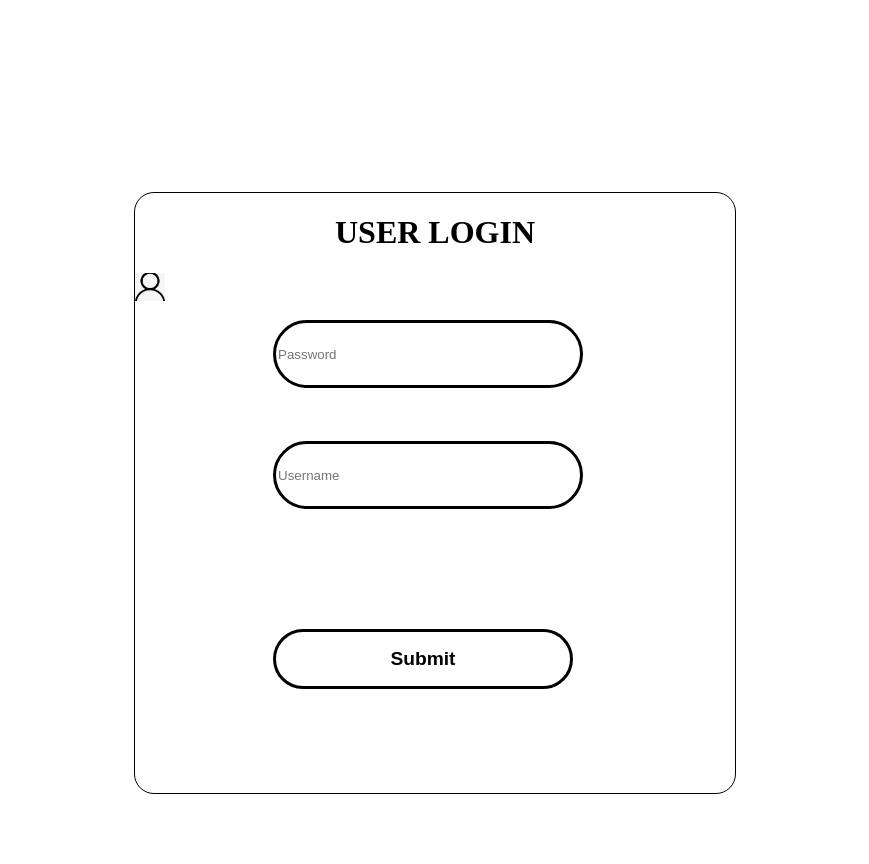
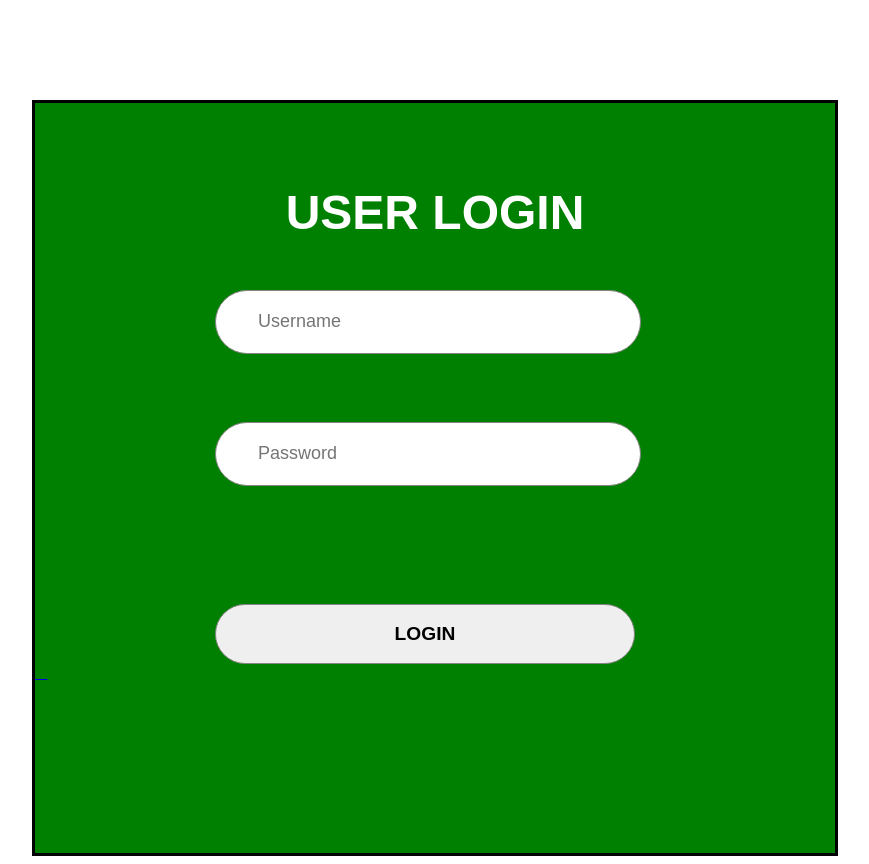
Before and after one commit to Usman-52/classTask, a plain HTML site: page index.html in a window 1280 px wide. Shown: the whole page, without its empty margins (205-1074 px from the left). Before the commit the page ends 802 px from the top, so only its background shows below. Drawn offline with Linux system fonts and the light colour scheme.

Commit message:
i made some chages in my form

```diff
--- a/index.html
+++ b/index.html
@@ -4,22 +4,36 @@
     <meta charset="UTF-8">
     <meta name="viewport" content="width=device-width, initial-scale=1.0">
     <link rel="stylesheet" href="style.css">
-    <title>Form</title>
+     <link
+      rel="stylesheet"
+      href="https://cdnjs.cloudflare.com/ajax/libs/font-awesome/6.5.1/css/all.min.css"
+      integrity="sha512-DTOQO9RWCH3ppGqcWaEA1BIZOC6xxalwEsw9c2QQeAIftl+Vegovlnee1c9QX4TctnWMn13TZye+giMm8e2LwA=="
+      crossorigin="anonymous"
+      referrerpolicy="no-referrer"
+    />
+    <title>Login Form</title>
 </head>
-<body
-    <div id="Form">
-        <h1>USER LOGIN </h1>
+<body>
+    <div id="whole">
+        <h1>USER LOGIN</h1>
 
-            <img src="./icons/user.png" width="30px" >
-            <label for="name"></label>
-            <input type="text" name="name" id="name" placeholder="Password">
+        <form action="">
+            <div class="password">
 
+                <input type="text" name="username" id="username" placeholder="Username">
+                <i class="fa-thin fa-circle-user"></i>
+            </div>
             <br>
-            <label for=""><i class="fa-thin fa-user"></i></label>
-            <input type="password" name="password" id="password" placeholder="Username">
+            <div class="password">
+                <input type="text" name="password" id="password" placeholder="Password">
+            </div>
             <br>
-            <button style="text-align: center;" type="submit">Submit</button >
+            <div class="password">
+                <button type="submit" id="Login" >LOGIN</button>
+            </div>
 
+        </form>
+        <a href="google.come"><i class="fa-thin fa-circle-user"></i></a>
     </div>
 </body>
 </html>
--- a/style.css
+++ b/style.css
@@ -1,65 +1,67 @@
-body{
-    background-color: white;
+#whole{
+    margin-left: auto;
+    margin-right: auto;
+    width: 800px;
+    height: 700px;
+    border: 3px solid black;
+    padding-top: 50px;
+    margin-top: 100px;
+    background-color: green;
+
 }
 
-#Form{
-    margin-top: 15%;
-    margin-left: auto;
-    margin-right: auto;
-    width: 600px;
-    height: 600Px;
-    /* margin-bottom: 15%; */
-    border: 1px solid black;
-    border-radius: 20px;
-    /* background-color: black; */
+h1{
+    text-align: center;
+    color: white;
+    font-size: 300%;
+    font-family:sans-serif;
+}
+
+.password{
+    /* padding-top: ; */
+    margin-top: 50px;
+    margin-left: 180px;
 
 
 }
 
-#name {
-    display: flex;
-    width: 300Px;
+#username{
+    width: 420px;
     height: 60px;
-    margin-top:15px;
-    margin-left: 23%;
-    margin-bottom: 15px;
-    border: 3px solid black;
-    border-radius: 120px;
+    border: 1px solid rgb(134, 131, 131);
+    border-radius: 40px;
+    text-size-adjust: 100px ;
+    text-s
+
+    /* background-color:  transparent; */
+    /* text-align:calc(2px); */
+}
+
+#password{
+    width: 420px;
+    height: 60px;
+    border: 1px solid rgb(134, 131, 131);
+    border-radius: 40px;
 
 }
 
+#Login{
+    width: 420px;
+    height: 60px;
+    border: 1px solid rgb(134, 131, 131);
+    border-radius: 40px;
+    margin-top: 50px;
 
-#password {
-    width: 300px;
-    height: 60px;
-    margin-top: 20px;
-    margin-left: 23%;
-    margin-bottom: 100px;
-    border: 3px solid black;
-     border-radius: 120px;
-     /* border-bottom: 80px; */
+    font-weight:bolder;
+    font-size: larger;
 }
-
-
-button {
-    margin-top: 20px;
-    margin-left: 23%;
-    width: 300px;
-    height: 60px;
-    border: 3px solid black;
-    border-radius: 120px;
-    text-align: center;
-    background-color: white;
-    color: black;
-    font-size: larger;
-    font-weight: bolder;
+input [type=text]{
+    font-size: 300px;
+    padding-left: 30px;
+    padding: 166px;
+}
+::placeholder{
+    font-size: 18px;
+    padding-left: 40px;
 
 }
-h1 {
-    text-align: center;
-
-
-}
-image{
-    margin-left: 30px;
-}
```
